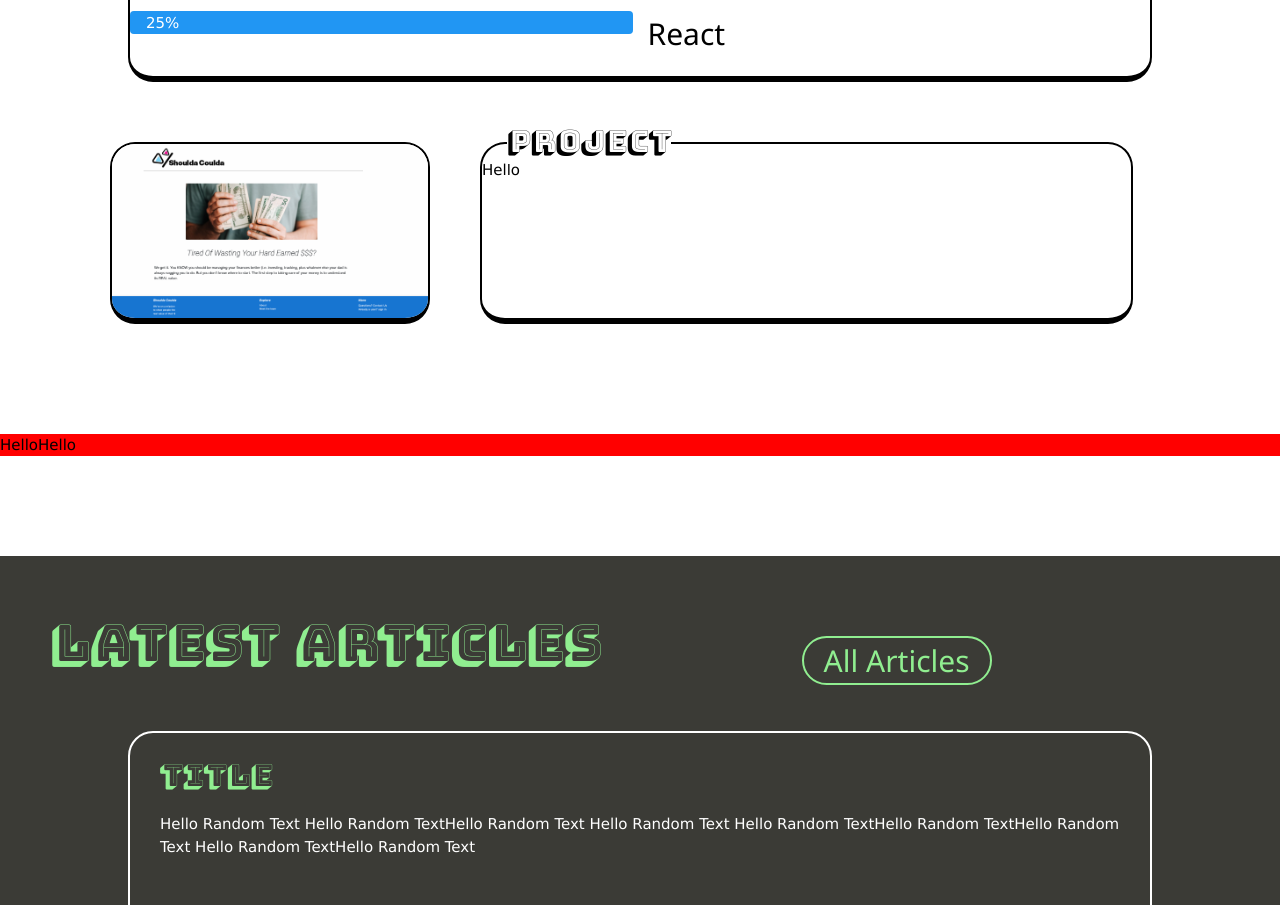
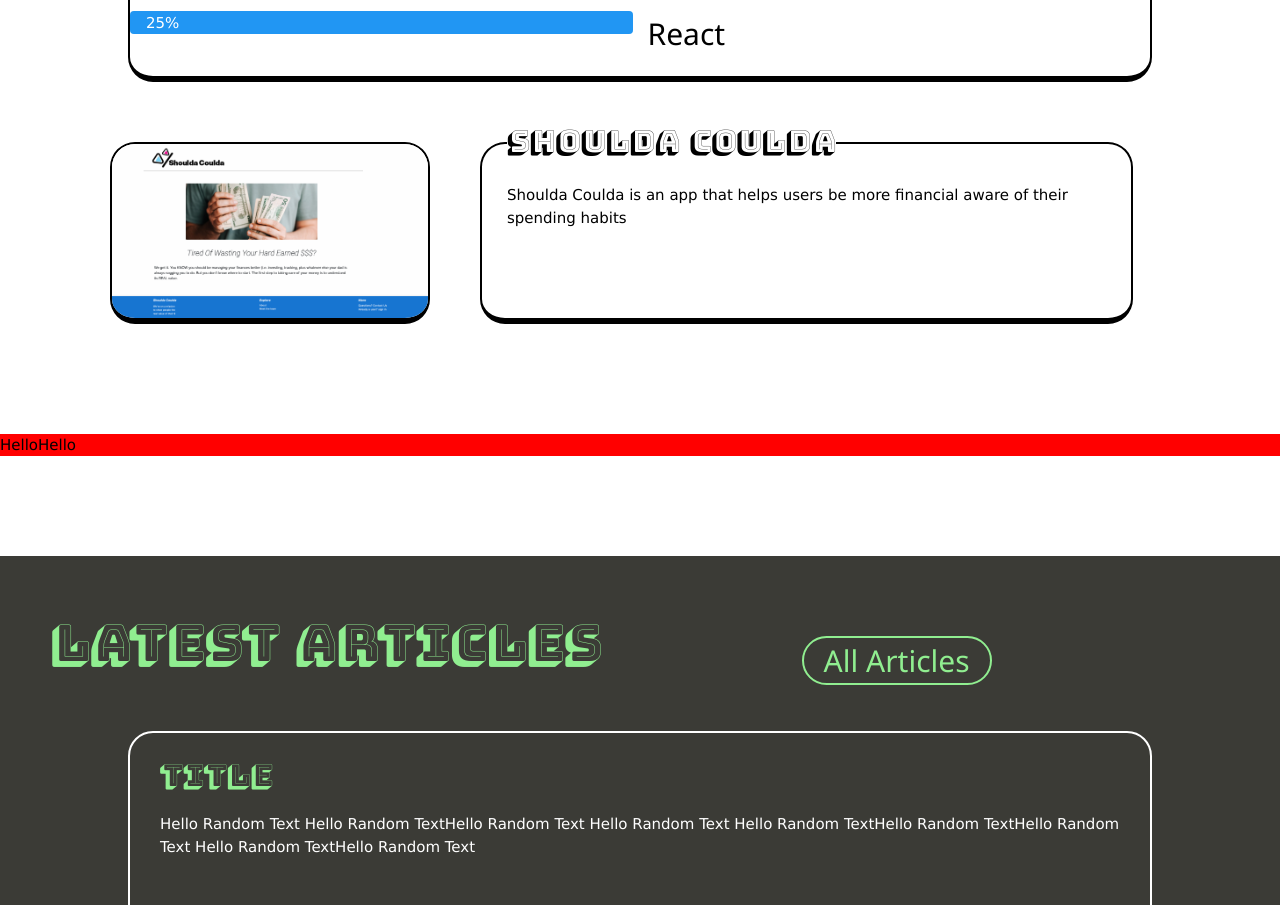
Before and after one commit to StudentCZ/my-website, a React (Create React App) app: page / in a window 1280 px wide. Shown: the part 976-1881 px from the top of the page. Built offline with nearby package versions, Linux system fonts and the light colour scheme.

Commit message:
added text to project image one border

```diff
--- a/src/components/ProjectImageBar.js
+++ b/src/components/ProjectImageBar.js
@@ -9,8 +9,11 @@
         <img src={image} alt='Project1' className={style.projectOneImage} />
 
         <div className={style.projectOneText}>
-          <span className={style.header1}>Project</span>
-          <p>Hello</p>
+          <span className={style.header1}>SHOULDA COULDA</span>
+          <p className={style.text1}>
+            Shoulda Coulda is an app that helps users be more financial aware of
+            their spending habits
+          </p>
         </div>
       </div>
       <div className={style.containerTwo}>
--- a/src/components/ProjectImageBar.module.css
+++ b/src/components/ProjectImageBar.module.css
@@ -36,6 +36,11 @@
   font-size: 2rem;
 }
 
+.text1 {
+  padding-left: 25px;
+  padding-top: 25px;
+}
+
 .containerTwo {
   display: flex;
   flex-direction: row;
```
